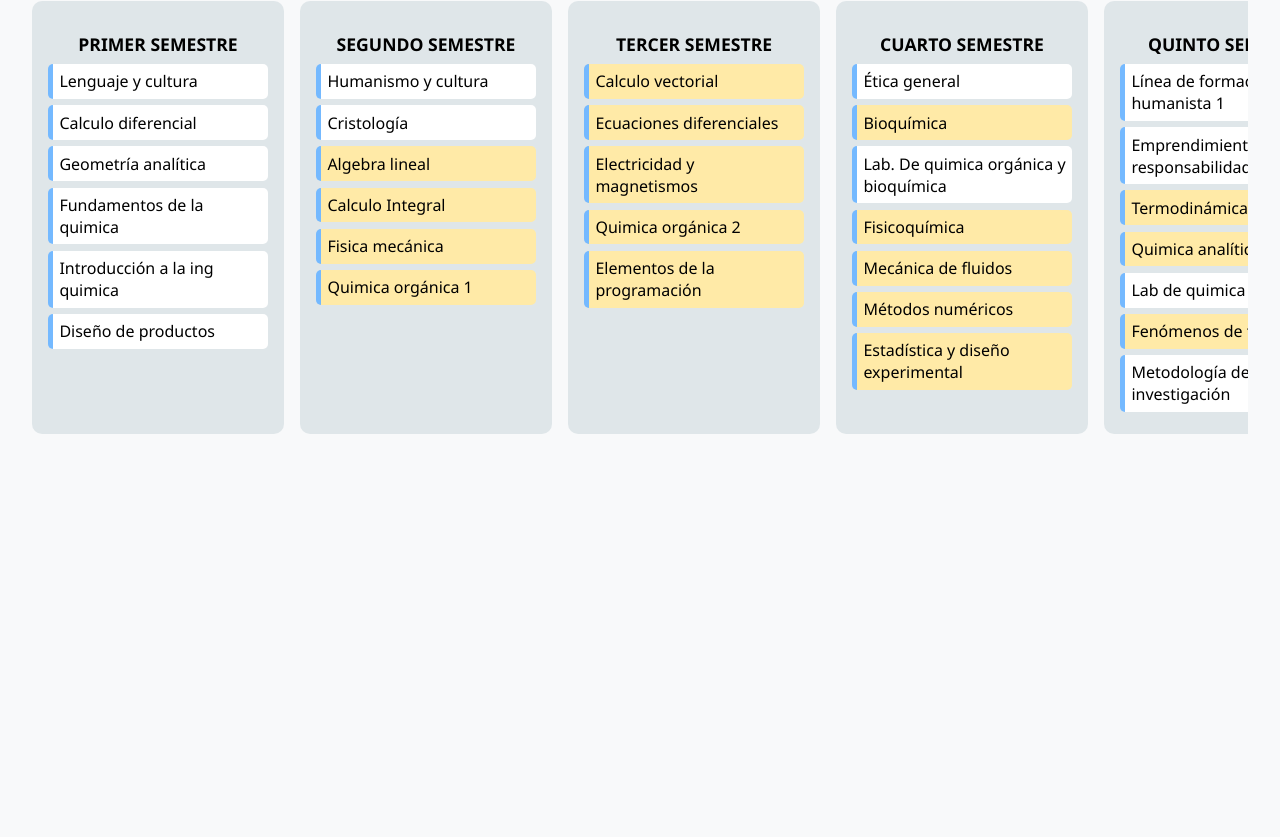
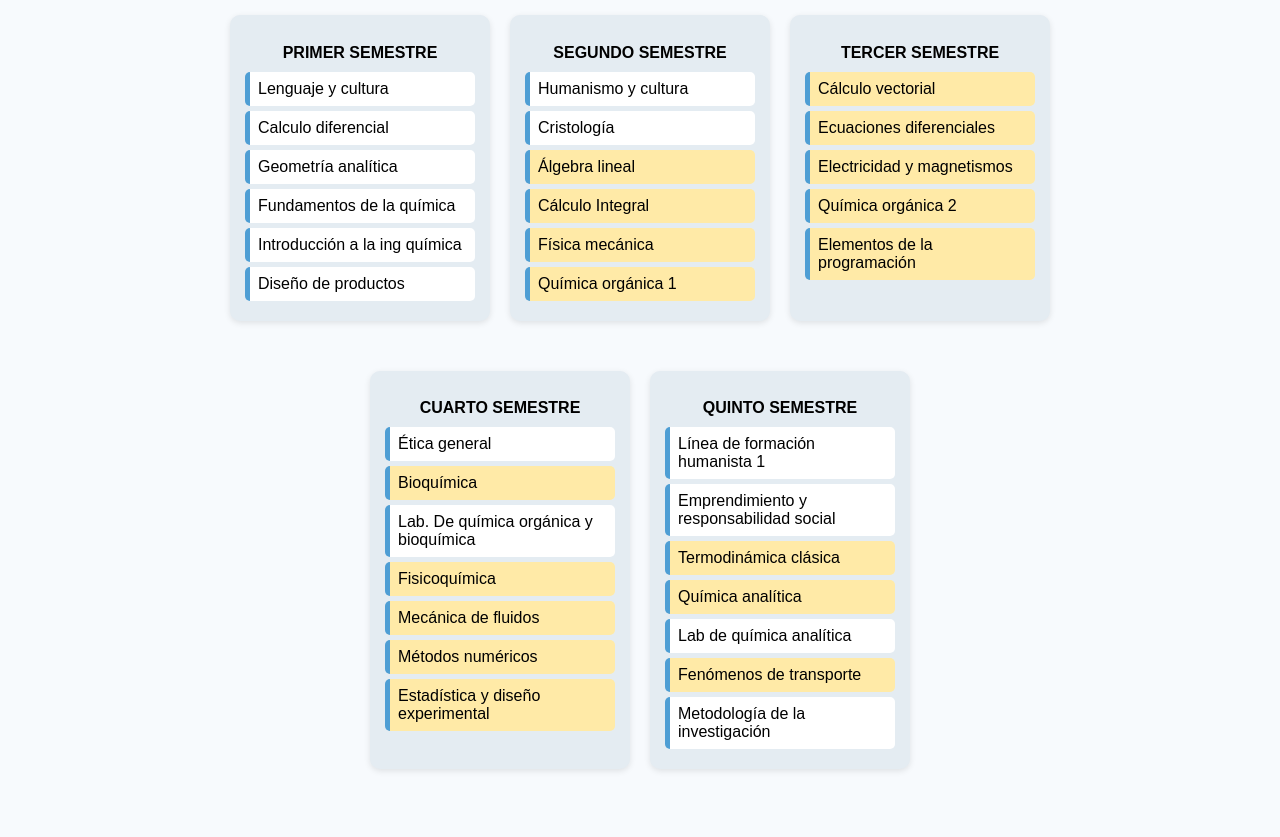
Before and after one commit to miguel36z/Malla-Ing-Quimica, a plain HTML site: page index.html in a window 1280 px wide. Shown: the part 111-948 px from the top of the page. Before the commit the page ends 800 px from the top, so only its background shows below. Drawn offline with Linux system fonts and the light colour scheme.

Commit message:
Update index.html

```diff
--- a/index.html
+++ b/index.html
@@ -1,218 +1,102 @@
 <!DOCTYPE html>
 <html lang="es">
 <head>
-  <meta charset="UTF-8" />
-  <meta name="viewport" content="width=device-width, initial-scale=1.0" />
-  <title>Malla Curricular Ingeniería Química</title>
+  <meta charset="UTF-8">
+  <meta name="viewport" content="width=device-width, initial-scale=1.0">
+  <title>Malla Curricular - Ingeniería Química</title>
   <style>
     body {
-      font-family: 'Segoe UI', sans-serif;
-      background: #f8f9fa;
-      margin: 0;
-      padding: 2rem;
+      font-family: Arial, sans-serif;
+      background-color: #f7fafd;
+      padding: 20px;
+      text-align: center;
     }
     h1 {
-      text-align: center;
-      margin-bottom: 1rem;
-      color: #2d3436;
+      margin-bottom: 30px;
     }
-    .grid {
-      display: grid;
-      grid-template-columns: repeat(10, 1fr);
-      gap: 1rem;
-      overflow-x: auto;
+    .row {
+      display: flex;
+      justify-content: center;
+      flex-wrap: wrap;
+      margin-bottom: 30px;
     }
     .semester {
-      background: #dfe6e9;
+      background-color: #e4ecf2;
       border-radius: 10px;
-      padding: 1rem;
-      min-width: 220px;
+      padding: 15px;
+      margin: 10px;
+      width: 230px;
+      box-shadow: 0 2px 6px rgba(0,0,0,0.1);
     }
     .semester h2 {
-      font-size: 1.1rem;
-      text-align: center;
-      margin-bottom: 0.5rem;
+      font-size: 16px;
+      margin-bottom: 10px;
     }
     .subject {
-      background: #ffffff;
-      border-left: 5px solid #74b9ff;
-      margin: 0.4rem 0;
-      padding: 0.4rem;
+      background-color: white;
       border-radius: 5px;
-      cursor: pointer;
-      position: relative;
-      transition: background 0.2s ease;
-    }
-    .subject:hover {
-      background: #f1f2f6;
+      padding: 8px;
+      margin: 5px 0;
+      text-align: left;
+      border-left: 5px solid #4e9ed4;
     }
     .subject.completed {
-      background-color: #55efc4;
-      text-decoration: line-through;
-    }
-    .subject.locked {
       background-color: #ffeaa7;
-      cursor: not-allowed;
-    }
-    .subject .tooltip {
-      visibility: hidden;
-      background-color: #2d3436;
-      color: #fff;
-      text-align: center;
-      padding: 5px;
-      border-radius: 6px;
-      position: absolute;
-      z-index: 1;
-      bottom: 125%;
-      left: 50%;
-      transform: translateX(-50%);
-      opacity: 0;
-      transition: opacity 0.3s;
-    }
-    .subject.locked:hover .tooltip {
-      visibility: visible;
-      opacity: 1;
     }
   </style>
 </head>
 <body>
   <h1>Malla Curricular - Ingeniería Química</h1>
-  <div class="grid" id="malla"></div>
+  <div class="row">
+    <div class="semester">
+      <h2>PRIMER SEMESTRE</h2>
+      <div class="subject">Lenguaje y cultura</div>
+      <div class="subject">Calculo diferencial</div>
+      <div class="subject">Geometría analítica</div>
+      <div class="subject">Fundamentos de la química</div>
+      <div class="subject">Introducción a la ing química</div>
+      <div class="subject">Diseño de productos</div>
+    </div>
+    <div class="semester">
+      <h2>SEGUNDO SEMESTRE</h2>
+      <div class="subject">Humanismo y cultura</div>
+      <div class="subject">Cristología</div>
+      <div class="subject completed">Álgebra lineal</div>
+      <div class="subject completed">Cálculo Integral</div>
+      <div class="subject completed">Física mecánica</div>
+      <div class="subject completed">Química orgánica 1</div>
+    </div>
+    <div class="semester">
+      <h2>TERCER SEMESTRE</h2>
+      <div class="subject completed">Cálculo vectorial</div>
+      <div class="subject completed">Ecuaciones diferenciales</div>
+      <div class="subject completed">Electricidad y magnetismos</div>
+      <div class="subject completed">Química orgánica 2</div>
+      <div class="subject completed">Elementos de la programación</div>
+    </div>
+  </div>
 
-  <script>
-    const mallaData = {
-      "PRIMER SEMESTRE": [
-        "Lenguaje y cultura",
-        "Calculo diferencial",
-        "Geometría analítica",
-        "Fundamentos de la quimica",
-        "Introducción a la ing quimica",
-        "Diseño de productos"
-      ],
-      "SEGUNDO SEMESTRE": [
-        { name: "Humanismo y cultura" },
-        { name: "Cristología" },
-        { name: "Algebra lineal", reqs: ["Geometría analítica"] },
-        { name: "Calculo Integral", reqs: ["Calculo diferencial"] },
-        { name: "Fisica mecánica", reqs: ["Calculo diferencial", "Geometría analítica"] },
-        { name: "Quimica orgánica 1", reqs: ["Fundamentos de la quimica"] }
-      ],
-      "TERCER SEMESTRE": [
-        { name: "Calculo vectorial", reqs: ["Calculo Integral", "Geometría analítica"] },
-        { name: "Ecuaciones diferenciales", reqs: ["Calculo Integral"] },
-        { name: "Electricidad y magnetismos", reqs: ["Fisica mecánica"] },
-        { name: "Quimica orgánica 2", reqs: ["Quimica orgánica 1"] },
-        { name: "Elementos de la programación", reqs: ["Algebra lineal"] }
-      ],
-      "CUARTO SEMESTRE": [
-        "Ética general",
-        { name: "Bioquímica", reqs: ["Quimica orgánica 2"] },
-        { name: "Lab. De quimica orgánica y bioquímica", reqs: [] },
-        { name: "Fisicoquímica", reqs: ["Fisica mecánica"] },
-        { name: "Mecánica de fluidos", reqs: ["Fisica mecánica"] },
-        { name: "Métodos numéricos", reqs: ["Ecuaciones diferenciales", "Calculo vectorial"] },
-        { name: "Estadística y diseño experimental", reqs: ["Calculo Integral"] }
-      ],
-      "QUINTO SEMESTRE": [
-        "Línea de formación humanista 1",
-        "Emprendimiento y responsabilidad social",
-        { name: "Termodinámica clásica", reqs: ["Fisicoquímica", "Calculo Integral"] },
-        { name: "Quimica analítica", reqs: ["Quimica orgánica 1"] },
-        { name: "Lab de quimica analítica", reqs: [] },
-        { name: "Fenómenos de transporte", reqs: ["Calculo vectorial", "Ecuaciones diferenciales", "Mecánica de fluidos"] },
-        "Metodología de la investigación"
-      ],
-      "SEXTO SEMESTRE": [
-        "Crédito optativo CBD",
-        { name: "Termodinámica quimica", reqs: ["Termodinámica clásica", "Métodos numéricos"] },
-        { name: "Laboratorio de termodinámica", reqs: [] },
-        { name: "Transferencia de calor y masa", reqs: ["Fenómenos de transporte", "Calculo vectorial"] },
-        { name: "Balance de procesos", reqs: ["Termodinámica clásica", "Métodos numéricos"] },
-        "Electiva 1"
-      ],
-      "SÉPTIMO SEMESTRE": [
-        "Línea de formación humanista 2",
-        { name: "Tecnología de partículas", reqs: ["Mecánica de fluidos"] },
-        { name: "Lab de operaciones unitarias: momentum", reqs: [] },
-        { name: "Preparación y evaluación de proyectos", reqs: ["Estadística y diseño experimental"] },
-        { name: "Optativo CP 1", reqs: ["Balance de procesos"] },
-        "Electiva 2"
-      ],
-      "OCTAVO SEMESTRE": [
-        { name: "Operaciones de transferencia de masa", reqs: ["Termodinámica quimica", "Transferencia de calor y masa", "Balance de procesos"] },
-        { name: "Lab de operaciones unitarias", reqs: [] },
-        { name: "Ingeniería de las reacciones química", reqs: ["Bioquímica", "Transferencia de calor y masa", "Balance de procesos"] },
-        { name: "Lab de las reacciones química", reqs: [] },
-        "Gestión de proyectos",
-        { name: "Optativo CI 1", reqs: ["Balance de procesos"] }
-      ],
-      "NOVENO SEMESTRE": [
-        "Ética profesional",
-        { name: "Diseño de procesos", reqs: ["Operaciones de transferencia de masa", "Preparación y evaluación de proyectos", "Tecnología de partículas"] },
-        { name: "Control de procesos", reqs: ["Balance de procesos", "Operaciones de transferencia de masa", "Ingeniería de las reacciones química"] },
-        { name: "Lab de ingeniería de procesos", reqs: [] },
-        { name: "Contexto profesional", reqs: ["Preparación y evaluación de proyectos"] },
-        { name: "Optativo CP 2", reqs: ["Optativo CP 1"] },
-        { name: "Optativo CI 2", reqs: ["Optativo CI 1"] }
-      ],
-      "DÉCIMO SEMESTRE": [
-        "Línea de formación humanista 3",
-        "Prácticas profesionales",
-        { name: "Optativo CI 3", reqs: ["Optativo CI 2"] }
-      ]
-    };
-
-    const estado = JSON.parse(localStorage.getItem('estadoMallaIQ')) || {};
-
-    function renderMalla() {
-      const contenedor = document.getElementById('malla');
-      contenedor.innerHTML = '';
-
-      Object.entries(mallaData).forEach(([semestre, materias]) => {
-        const col = document.createElement('div');
-        col.className = 'semester';
-
-        const titulo = document.createElement('h2');
-        titulo.textContent = semestre;
-        col.appendChild(titulo);
-
-        materias.forEach(materia => {
-          const name = typeof materia === 'string' ? materia : materia.name;
-          const reqs = materia.reqs || [];
-
-          const div = document.createElement('div');
-          div.className = 'subject';
-          div.textContent = name;
-
-          const completada = estado[name];
-          const requisitosCumplidos = reqs.every(r => estado[r]);
-
-          if (completada) div.classList.add('completed');
-          else if (!requisitosCumplidos && reqs.length) {
-            div.classList.add('locked');
-
-            const tooltip = document.createElement('span');
-            tooltip.className = 'tooltip';
-            tooltip.textContent = 'Requiere: ' + reqs.filter(r => !estado[r]).join(', ');
-            div.appendChild(tooltip);
-          }
-
-          div.addEventListener('click', () => {
-            if (!div.classList.contains('locked')) {
-              estado[name] = !estado[name];
-              localStorage.setItem('estadoMallaIQ', JSON.stringify(estado));
-              renderMalla();
-            }
-          });
-
-          col.appendChild(div);
-        });
-
-        contenedor.appendChild(col);
-      });
-    }
-
-    renderMalla();
-  </script>
+  <div class="row">
+    <div class="semester">
+      <h2>CUARTO SEMESTRE</h2>
+      <div class="subject">Ética general</div>
+      <div class="subject completed">Bioquímica</div>
+      <div class="subject">Lab. De química orgánica y bioquímica</div>
+      <div class="subject completed">Fisicoquímica</div>
+      <div class="subject completed">Mecánica de fluidos</div>
+      <div class="subject completed">Métodos numéricos</div>
+      <div class="subject completed">Estadística y diseño experimental</div>
+    </div>
+    <div class="semester">
+      <h2>QUINTO SEMESTRE</h2>
+      <div class="subject">Línea de formación humanista 1</div>
+      <div class="subject">Emprendimiento y responsabilidad social</div>
+      <div class="subject completed">Termodinámica clásica</div>
+      <div class="subject completed">Química analítica</div>
+      <div class="subject">Lab de química analítica</div>
+      <div class="subject completed">Fenómenos de transporte</div>
+      <div class="subject">Metodología de la investigación</div>
+    </div>
+  </div>
 </body>
 </html>
```
